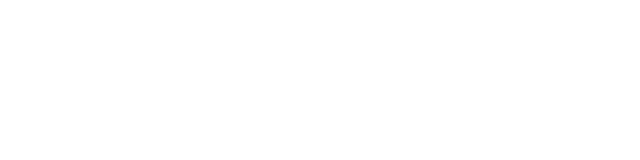
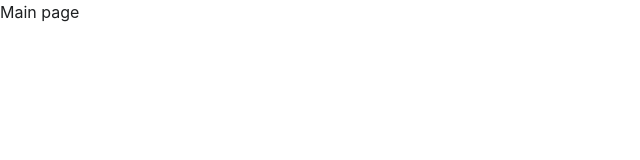
Before and after one commit to bohdan-kravchuk/web-service, a React (Create React App) app in the folder frontend/: page / in a window 1280 px wide. Shown: the top 160 px of the page, without its empty margins (0-640 px from the left). Built offline with nearby package versions, Linux system fonts and the light colour scheme.

Commit message:
Add main page

```diff
--- a/frontend/src/containers/Routing/index.jsx
+++ b/frontend/src/containers/Routing/index.jsx
@@ -1,11 +1,14 @@
 import React from 'react';
-import { Switch, Route } from 'react-router-dom';
-import Auth from 'scenes/Auth/containers/Auth';
+import { Switch, Route, Redirect } from 'react-router-dom';
+import Auth from 'scenes/Auth';
+import Main from 'scenes/Main';
 
 const Routing = () => {
   return (
     <Switch>
+      <Route exact path='/' component={Main} />
       <Route exact path='/auth/:page' component={Auth} />
+      <Redirect to='/' />
     </Switch>
   );
 };
--- /dev/null
+++ b/frontend/src/scenes/Main/index.jsx
@@ -0,0 +1,9 @@
+import React from 'react';
+
+const Main = () => {
+  return (
+    <div>Main page</div>
+  );
+};
+
+export default Main;
```
Also changed, not shown: frontend/src/scenes/Auth/index.jsx (renamed from frontend/src/scenes/Auth/containers/Auth/index.jsx), 1 other file (tests, documents, lock files or other folders).
